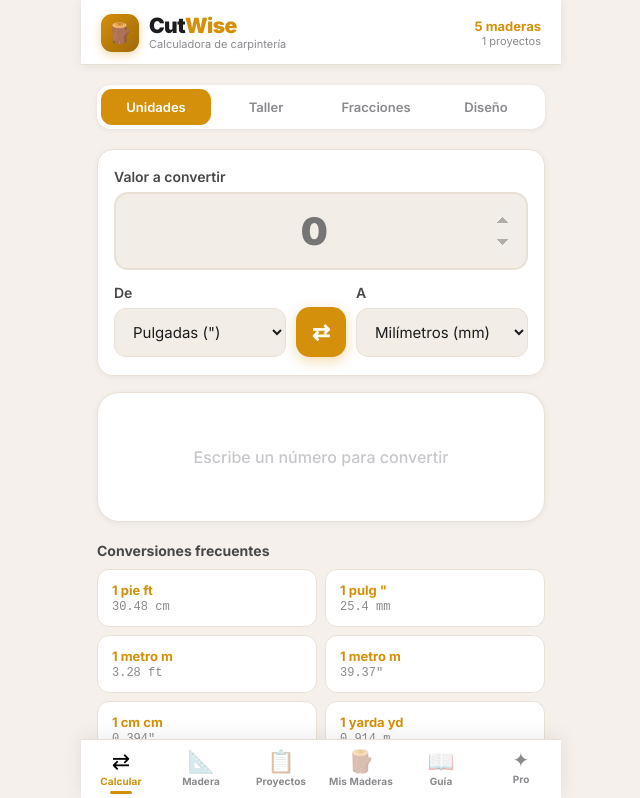
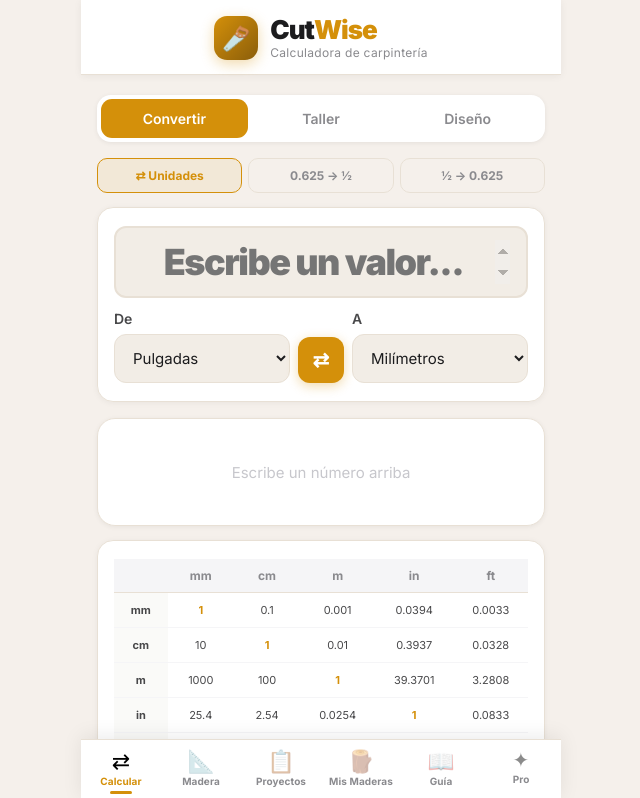
Before and after one commit to viniciomelendez-coder/cutwise, a React (Vite) app: page / in a window 1280 px wide. Shown: the top 798 px of the page, without its empty margins (319-959 px from the left). Built offline with nearby package versions, Linux system fonts and the light colour scheme; a web font is replaced by a local one.

Commit message:
Update App.jsx

```diff
--- a/src/App.jsx
+++ b/src/App.jsx
@@ -220,24 +220,30 @@ export default function App(){
       <style>{G}</style>
 
       {/* CABECERA */}
-      <div style={{background:tab==="pro"?"#111120":C.white,padding:"14px 20px 12px",borderBottom:`1px solid ${tab==="pro"?"rgba(255,255,255,0.08)":C.border}`,position:"sticky",top:0,zIndex:20,boxShadow:"0 1px 10px rgba(0,0,0,0.07)",transition:"background .3s"}}>
-        <div style={{display:"flex",justifyContent:"space-between",alignItems:"center"}}>
-          <div style={{display:"flex",alignItems:"center",gap:10}}>
-            <div style={{width:38,height:38,borderRadius:11,background:`linear-gradient(135deg,${C.amber},#A06808)`,display:"flex",alignItems:"center",justifyContent:"center",fontSize:20,boxShadow:`0 3px 10px ${C.amber}55`}}>🪵</div>
+      {tab==="calc"?(
+        /* Header completo solo en pantalla principal */
+        <div style={{background:C.white,padding:"16px 20px 14px",borderBottom:`1px solid ${C.border}`,position:"sticky",top:0,zIndex:20,boxShadow:"0 1px 8px rgba(0,0,0,0.06)"}}>
+          <div style={{display:"flex",alignItems:"center",justifyContent:"center",gap:12}}>
+            {/* Logo con sierra */}
+            <div style={{width:44,height:44,borderRadius:13,background:`linear-gradient(135deg,${C.amber},#8B5E0A)`,display:"flex",alignItems:"center",justifyContent:"center",fontSize:24,boxShadow:`0 4px 14px ${C.amber}55`,flexShrink:0}}>🪚</div>
             <div>
-              <div style={{fontSize:21,fontWeight:900,letterSpacing:-.6,lineHeight:1,color:tab==="pro"?C.proText:C.ink1}}>
+              <div style={{fontSize:26,fontWeight:900,letterSpacing:-1,lineHeight:1,color:C.ink1}}>
                 Cut<span style={{color:C.amber}}>Wise</span>
-                {tab==="pro"&&<span style={{marginLeft:8,fontSize:12,background:"rgba(232,193,77,0.2)",border:"1px solid rgba(232,193,77,0.4)",borderRadius:6,padding:"2px 8px",color:C.proGold,fontWeight:800,verticalAlign:"middle"}}>PRO</span>}
-              </div>
-              <div style={{fontSize:11,color:tab==="pro"?"#555":C.ink3,marginTop:1}}>Calculadora de carpintería</div>
-            </div>
-          </div>
-          <div style={{textAlign:"right"}}>
-            <div style={{fontSize:13,fontWeight:700,color:C.amber}}>{catalog.length} maderas</div>
-            <div style={{fontSize:11,color:tab==="pro"?"#555":C.ink3}}>{projects.length} proyectos</div>
-          </div>
-        </div>
-      </div>
+              </div>
+              <div style={{fontSize:12,color:C.ink3,marginTop:2,letterSpacing:.3}}>Calculadora de carpintería</div>
+            </div>
+          </div>
+        </div>
+      ):(
+        /* Header mínimo en otras secciones */
+        <div style={{background:tab==="pro"?"#111120":C.white,padding:"10px 16px 9px",borderBottom:`1px solid ${tab==="pro"?"rgba(255,255,255,0.06)":C.border}`,position:"sticky",top:0,zIndex:20,boxShadow:"0 1px 6px rgba(0,0,0,0.05)",transition:"background .3s",display:"flex",alignItems:"center",gap:8}}>
+          <div style={{width:28,height:28,borderRadius:8,background:`linear-gradient(135deg,${C.amber},#8B5E0A)`,display:"flex",alignItems:"center",justifyContent:"center",fontSize:15}}>🪚</div>
+          <span style={{fontSize:17,fontWeight:800,letterSpacing:-.4,color:tab==="pro"?C.proText:C.ink1}}>
+            Cut<span style={{color:C.amber}}>Wise</span>
+            {tab==="pro"&&<span style={{marginLeft:8,fontSize:11,background:"rgba(232,193,77,0.2)",border:"1px solid rgba(232,193,77,0.4)",borderRadius:6,padding:"2px 7px",color:C.proGold,fontWeight:800,verticalAlign:"middle"}}>PRO</span>}
+          </span>
+        </div>
+      )}
 
       {/* CONTENIDO */}
       <div style={{flex:1,padding:"20px 16px 104px",overflowY:"auto"}} key={tab} className="up">
@@ -268,91 +274,169 @@ export default function App(){
 }
 
 // ═══════════════════════════════════════════════════════════
-//  CALCULAR — Modo Unidades + Modo Taller + Fracciones + Diseño
+// ═══════════════════════════════════════════════════════════
+//  CALCULAR — Convertir + Taller + Diseño
 // ═══════════════════════════════════════════════════════════
 function CalcTab(){
-  const[mode,setMode]=useState("units");
+  const[mode,setMode]=useState("convert");
   return(
     <div>
-      <div style={{display:"flex",background:C.white,borderRadius:14,padding:4,marginBottom:20,boxShadow:"0 1px 5px rgba(0,0,0,0.07)"}}>
-        {[["units","Unidades"],["workshop","Taller"],["frac","Fracciones"],["tools","Diseño"]].map(([k,l])=>(
-          <button key={k} onClick={()=>setMode(k)} style={{flex:1,padding:"10px 4px",borderRadius:11,border:"none",fontSize:13,fontWeight:600,background:mode===k?C.amber:"transparent",color:mode===k?C.white:C.ink3,transition:"all .2s"}}>{l}</button>
+      <div style={{display:"flex",background:C.white,borderRadius:14,padding:4,marginBottom:16,boxShadow:"0 1px 5px rgba(0,0,0,0.07)"}}>
+        {[["convert","Convertir"],["workshop","Taller"],["tools","Diseño"]].map(([k,l])=>(
+          <button key={k} onClick={()=>setMode(k)} style={{flex:1,padding:"11px 4px",borderRadius:11,border:"none",fontSize:14,fontWeight:600,background:mode===k?C.amber:"transparent",color:mode===k?C.white:C.ink3,transition:"all .2s",cursor:"pointer"}}>{l}</button>
         ))}
       </div>
-      {mode==="units"    &&<UnitConverter/>}
-      {mode==="workshop" &&<WorkshopMode/>}
-      {mode==="frac"     &&<FracConverter/>}
-      {mode==="tools"    &&<DesignTools/>}
+      {mode==="convert"  && <CombinedConverter/>}
+      {mode==="workshop" && <WorkshopMode/>}
+      {mode==="tools"    && <DesignTools/>}
     </div>
   );
 }
 
-// ── Conversor de unidades ────────────────────────────────────
-function UnitConverter(){
+// ── CONVERSOR COMBINADO: Unidades + Fracciones ───────────────
+function CombinedConverter(){
+  const[sub,setSub]=useState("units");
+  // Unidades
   const[val,setVal]=useState("");
   const[from,setFrom]=useState("in");
   const[to,setTo]=useState("mm");
   const num=parseFloat(val);
   const res=!isNaN(num)&&val!==""?cvt(num,from,to):null;
   function swap(){setFrom(to);setTo(from);if(res!==null)setVal(fmt(res));}
+  // Decimal → Fracción
+  const[dec,setDec]=useState("0.625");
+  const[den,setDen]=useState(16);
+  const decV=parseFloat(dec)||0;
+  // Fracción → Decimal
+  const[fw,setFw]=useState(0);
+  const[fn,setFn]=useState(5);
+  const[fd,setFd]=useState(8);
+  const fracV=fw+fn/(fd||1);
+
   return(
     <div>
-      <div style={K.card}>
-        <FL>Valor a convertir</FL>
-        <input type="number" inputMode="decimal" value={val} onChange={e=>setVal(e.target.value)} placeholder="0"
-          style={{width:"100%",fontSize:38,fontWeight:900,letterSpacing:-1.5,padding:"14px 16px",borderRadius:14,border:`2px solid ${C.border}`,background:C.field,color:C.ink1,textAlign:"center"}}/>
-        <div style={{display:"flex",gap:10,alignItems:"flex-end",marginTop:14}}>
-          <div style={{flex:1}}><FL>De</FL><select value={from} onChange={e=>setFrom(e.target.value)} style={K.sel}>{UNITS.map(u=><option key={u} value={u}>{UL[u]} ({US[u]})</option>)}</select></div>
-          <button onClick={swap} style={{width:50,height:50,borderRadius:14,background:C.amber,border:"none",fontSize:22,color:C.white,fontWeight:700,flexShrink:0,boxShadow:`0 4px 14px ${C.amber}55`,cursor:"pointer"}}>⇄</button>
-          <div style={{flex:1}}><FL>A</FL><select value={to} onChange={e=>setTo(e.target.value)} style={K.sel}>{UNITS.map(u=><option key={u} value={u}>{UL[u]} ({US[u]})</option>)}</select></div>
-        </div>
-      </div>
-      <ResultBox res={res} from={from} to={to} val={val}/>
-      <STitle>Conversiones frecuentes</STitle>
-      <div style={{display:"grid",gridTemplateColumns:"1fr 1fr",gap:8,marginBottom:24}}>
-        {[["1 pie","ft","cm","30.48 cm"],["1 pulg","in","mm","25.4 mm"],["1 metro","m","ft","3.28 ft"],["1 metro","m","in","39.37\""],["1 cm","cm","in","0.394\""],["1 yarda","yd","m","0.914 m"]].map(([l,f,t,h])=>(
-          <button key={l+t} onClick={()=>{setVal("1");setFrom(f);setTo(t);}} style={{padding:"12px 14px",background:C.white,borderRadius:12,border:`1px solid ${C.border}`,textAlign:"left",cursor:"pointer"}}>
-            <div style={{fontSize:13,fontWeight:700,color:C.amber}}>{l} {US[f]}</div>
-            <div style={{fontSize:12,color:C.ink3,marginTop:2,fontFamily:"monospace"}}>{h}</div>
-          </button>
+      {/* Sub-selector */}
+      <div style={{display:"flex",gap:6,marginBottom:14}}>
+        {[["units","⇄ Unidades"],["dec2frac","0.625 → ½"],["frac2dec","½ → 0.625"]].map(([k,l])=>(
+          <button key={k} onClick={()=>setSub(k)} style={{flex:1,padding:"9px 4px",borderRadius:10,border:`1.5px solid ${sub===k?C.amber:C.border}`,background:sub===k?`${C.amber}15`:"transparent",color:sub===k?C.amber:C.ink3,fontSize:12,fontWeight:700,cursor:"pointer"}}>{l}</button>
         ))}
       </div>
-      <STitle>Tabla de equivalencias</STitle>
-      <div style={K.card}>
-        <div style={{overflowX:"auto"}}>
-          <table style={{width:"100%",borderCollapse:"collapse",fontSize:13}}>
-            <thead><tr><th style={K.th}></th>{["mm","cm","m","in","ft"].map(u=><th key={u} style={K.th}>{u}</th>)}</tr></thead>
-            <tbody>{["mm","cm","m","in","ft"].map(f=>(
-              <tr key={f}>
-                <td style={{...K.td,fontWeight:700,color:C.ink2,background:"#FAFAF8"}}>{f}</td>
-                {["mm","cm","m","in","ft"].map(t=>(
-                  <td key={t} style={{...K.td,...(f===t?{color:C.amber,fontWeight:700}:{})}} onClick={()=>{setVal("1");setFrom(f);setTo(t);}}>
-                    {f===t?"1":fmt(cvt(1,f,t),4)}
-                  </td>
-                ))}
-              </tr>
-            ))}</tbody>
-          </table>
-        </div>
-        <Hint>Toca cualquier celda para cargarla en el convertidor</Hint>
-      </div>
-    </div>
-  );
-}
-
-function ResultBox({res,from,to,val}){
-  return(
-    <div style={{background:res!==null?`linear-gradient(135deg,${C.amber},#A06808)`:C.white,borderRadius:22,padding:"26px 24px",textAlign:"center",marginBottom:20,boxShadow:res!==null?`0 8px 28px ${C.amber}44`:"0 1px 6px rgba(0,0,0,0.06)",border:res!==null?"none":`1px solid ${C.border}`,minHeight:130,display:"flex",flexDirection:"column",alignItems:"center",justifyContent:"center"}}>
-      {res!==null?(
-        <>
-          <div style={{fontSize:13,fontWeight:600,color:"rgba(255,255,255,.7)",marginBottom:6}}>{val} {US[from]} =</div>
-          <div style={{fontSize:54,fontWeight:900,color:C.white,letterSpacing:-2,lineHeight:1}}>{fmt(res,5)}</div>
-          <div style={{fontSize:20,fontWeight:600,color:"rgba(255,255,255,.8)",marginTop:5}}>{UL[to]}</div>
-          {to==="in"&&<div style={{fontSize:14,color:"rgba(255,255,255,.75)",marginTop:8}}>≈ {toFrac(res,16)} · {toFrac(res,32)}</div>}
-          {from==="in"&&to==="mm"&&<div style={{fontSize:13,color:"rgba(255,255,255,.65)",marginTop:4}}>{fmt(res/25.4,6)}" decimal</div>}
-        </>
-      ):(
-        <div style={{fontSize:16,color:C.ink4,fontWeight:500}}>Escribe un número para convertir</div>
+
+      {/* ── UNIDADES ── */}
+      {sub==="units"&&(
+        <div>
+          <div style={K.card}>
+            <input type="number" inputMode="decimal" value={val} onChange={e=>setVal(e.target.value)} placeholder="Escribe un valor..."
+              style={{width:"100%",fontSize:36,fontWeight:900,letterSpacing:-1.5,padding:"12px 16px",borderRadius:12,border:`2px solid ${C.border}`,background:C.field,color:C.ink1,textAlign:"center",marginBottom:12}}/>
+            <div style={{display:"flex",gap:8,alignItems:"flex-end"}}>
+              <div style={{flex:1}}><FL>De</FL><select value={from} onChange={e=>setFrom(e.target.value)} style={K.sel}>{UNITS.map(u=><option key={u} value={u}>{UL[u]}</option>)}</select></div>
+              <button onClick={swap} style={{width:46,height:46,borderRadius:12,background:C.amber,border:"none",fontSize:20,color:C.white,fontWeight:700,flexShrink:0,boxShadow:`0 3px 12px ${C.amber}55`,cursor:"pointer"}}>⇄</button>
+              <div style={{flex:1}}><FL>A</FL><select value={to} onChange={e=>setTo(e.target.value)} style={K.sel}>{UNITS.map(u=><option key={u} value={u}>{UL[u]}</option>)}</select></div>
+            </div>
+          </div>
+          <div style={{background:res!==null?`linear-gradient(135deg,${C.amber},#A06808)`:C.white,borderRadius:18,padding:"20px 22px",textAlign:"center",marginBottom:14,boxShadow:res!==null?`0 6px 24px ${C.amber}44`:"0 1px 5px rgba(0,0,0,0.06)",border:res!==null?"none":`1px solid ${C.border}`,minHeight:108,display:"flex",flexDirection:"column",alignItems:"center",justifyContent:"center"}}>
+            {res!==null?(
+              <>
+                <div style={{fontSize:12,color:"rgba(255,255,255,.7)",marginBottom:4}}>{val} {US[from]} =</div>
+                <div style={{fontSize:48,fontWeight:900,color:C.white,letterSpacing:-2,lineHeight:1}}>{fmt(res,5)}</div>
+                <div style={{fontSize:17,color:"rgba(255,255,255,.8)",marginTop:4}}>{UL[to]}</div>
+                {to==="in"&&<div style={{fontSize:13,color:"rgba(255,255,255,.75)",marginTop:6}}>≈ {toFrac(res,16)} · {toFrac(res,32)}</div>}
+                {from==="in"&&to==="mm"&&<div style={{fontSize:12,color:"rgba(255,255,255,.65)",marginTop:4}}>{fmt(res/25.4,6)}" decimal</div>}
+              </>
+            ):(
+              <div style={{fontSize:15,color:C.ink4}}>Escribe un número arriba</div>
+            )}
+          </div>
+          <div style={K.card}>
+            <div style={{overflowX:"auto"}}>
+              <table style={{width:"100%",borderCollapse:"collapse",fontSize:12}}>
+                <thead><tr><th style={K.th}></th>{["mm","cm","m","in","ft"].map(u=><th key={u} style={K.th}>{u}</th>)}</tr></thead>
+                <tbody>{["mm","cm","m","in","ft"].map(f=>(
+                  <tr key={f}>
+                    <td style={{...K.td,fontWeight:700,color:C.ink2,background:"#FAFAF8",fontSize:11}}>{f}</td>
+                    {["mm","cm","m","in","ft"].map(t=>(
+                      <td key={t} style={{...K.td,fontSize:11,...(f===t?{color:C.amber,fontWeight:700}:{})}} onClick={()=>{setVal("1");setFrom(f);setTo(t);}}>
+                        {f===t?"1":fmt(cvt(1,f,t),4)}
+                      </td>
+                    ))}
+                  </tr>
+                ))}</tbody>
+              </table>
+            </div>
+            <Hint>Toca una celda para cargarla arriba</Hint>
+          </div>
+        </div>
+      )}
+
+      {/* ── DECIMAL → FRACCIÓN ── */}
+      {sub==="dec2frac"&&(
+        <div>
+          <div style={K.card}>
+            <FL>Pulgadas en decimal</FL>
+            <input type="number" inputMode="decimal" value={dec} onChange={e=>setDec(e.target.value)} step=".001"
+              style={{width:"100%",fontSize:36,fontWeight:900,letterSpacing:-1.5,padding:"12px 16px",borderRadius:12,border:`2px solid ${C.border}`,background:C.field,color:C.ink1,textAlign:"center",marginBottom:14}}/>
+            <FL>Precisión</FL>
+            <div style={{display:"flex",gap:6,flexWrap:"wrap"}}>
+              {[2,4,8,16,32,64].map(d2=>(
+                <button key={d2} onClick={()=>setDen(d2)} style={{flex:1,minWidth:46,padding:"10px 4px",borderRadius:10,border:`1.5px solid ${den===d2?C.amber:C.border}`,background:den===d2?`${C.amber}18`:"transparent",color:den===d2?C.amber:C.ink3,fontSize:13,fontWeight:700,cursor:"pointer"}}>1/{d2}</button>
+              ))}
+            </div>
+          </div>
+          <div style={{background:`linear-gradient(135deg,${C.amber},#A06808)`,borderRadius:18,padding:"22px",textAlign:"center",marginBottom:14,boxShadow:`0 6px 22px ${C.amber}44`}}>
+            <div style={{fontSize:12,color:"rgba(255,255,255,.7)",marginBottom:4}}>{dec}" =</div>
+            <div style={{fontSize:48,fontWeight:900,color:C.white,letterSpacing:-1,lineHeight:1}}>{toFrac(decV,den)}</div>
+            <div style={{fontSize:14,color:"rgba(255,255,255,.75)",marginTop:8}}>{(decV*25.4).toFixed(3)} mm · {(decV*2.54).toFixed(4)} cm</div>
+          </div>
+          <STitle>Tabla 1/64" — toca para cargar</STitle>
+          <div style={K.card}>
+            <div style={{display:"grid",gridTemplateColumns:"1fr 1fr",gap:2,maxHeight:260,overflowY:"auto"}}>
+              {Array.from({length:64},(_,i)=>i+1).map(num=>{
+                const v=num/64,g=gcd(num,64),common=num%2===0;
+                return(
+                  <div key={num} onClick={()=>setDec(String(parseFloat(v.toFixed(6))))}
+                    style={{display:"flex",justifyContent:"space-between",alignItems:"center",padding:"4px 8px",borderRadius:6,cursor:"pointer",
+                      background:num===32?`${C.amber}18`:common?`${C.amber}08`:"transparent",
+                      borderLeft:`3px solid ${num===32?C.amber:common?C.amber+"44":"transparent"}`}}>
+                    <span style={{fontFamily:"monospace",fontSize:11,fontWeight:common?700:400,color:C.amber,minWidth:40}}>{num===64?`1"`:num/g+"/"+64/g+'"'}</span>
+                    <span style={{fontFamily:"monospace",fontSize:10,color:C.ink3}}>{v.toFixed(4)}"</span>
+                    <span style={{fontFamily:"monospace",fontSize:10,color:C.blue}}>{(v*25.4).toFixed(1)}mm</span>
+                  </div>
+                );
+              })}
+            </div>
+          </div>
+        </div>
+      )}
+
+      {/* ── FRACCIÓN → DECIMAL ── */}
+      {sub==="frac2dec"&&(
+        <div>
+          <div style={K.card}>
+            <FL>Número entero (opcional)</FL>
+            <input type="number" inputMode="numeric" value={fw} onChange={e=>setFw(+e.target.value||0)} min={0}
+              style={{...K.inp,fontSize:22,fontWeight:700,textAlign:"center",marginBottom:16}}/>
+            <div style={{display:"flex",gap:10,alignItems:"flex-end"}}>
+              <div style={{flex:1}}><FL>Numerador</FL>
+                <input type="number" inputMode="numeric" value={fn} onChange={e=>setFn(+e.target.value||0)}
+                  style={{...K.inp,fontSize:28,fontWeight:800,textAlign:"center"}}/>
+              </div>
+              <span style={{fontSize:36,color:C.amber,paddingBottom:10,lineHeight:1,fontWeight:900}}>/</span>
+              <div style={{flex:1}}><FL>Denominador</FL>
+                <input type="number" inputMode="numeric" value={fd} onChange={e=>setFd(+e.target.value||1)}
+                  style={{...K.inp,fontSize:28,fontWeight:800,textAlign:"center"}}/>
+              </div>
+            </div>
+          </div>
+          <div style={{background:`linear-gradient(135deg,${C.amber},#A06808)`,borderRadius:18,padding:"22px",textAlign:"center",boxShadow:`0 6px 22px ${C.amber}44`}}>
+            <div style={{fontSize:13,color:"rgba(255,255,255,.7)",marginBottom:4}}>
+              {fw>0?`${fw} `:""}{fn}/{fd}" =
+            </div>
+            <div style={{fontSize:52,fontWeight:900,color:C.white,letterSpacing:-2,lineHeight:1}}>{fracV.toFixed(5)}"</div>
+            <div style={{fontSize:14,color:"rgba(255,255,255,.75)",marginTop:8}}>
+              {(fracV*25.4).toFixed(3)} mm · {(fracV*2.54).toFixed(4)} cm
+            </div>
+          </div>
+        </div>
       )}
     </div>
   );
@@ -693,68 +777,6 @@ function WorkshopMode(){
 }
 
 // ── FRACCIONES ───────────────────────────────────────────────
-function FracConverter(){
-  const[dec,setDec]=useState("0.625");
-  const[den,setDen]=useState(16);
-  const[w,setW]=useState(0);
-  const[n,setN]=useState(5);
-  const[d,setD]=useState(8);
-  const[fa,setFa]=useState("3/4");
-  const[fb,setFb]=useState("1/8");
-  const decV=parseFloat(dec)||0;
-  const fracV=w+n/(d||1);
-  const sumV=parseFrac(fa)+parseFrac(fb);
-  return(
-    <div>
-      <div style={{display:"grid",gridTemplateColumns:"1fr 1fr",gap:12,marginBottom:12}}>
-        <div style={K.card}>
-          <CL>Decimal → Fracción</CL>
-          <FL>Pulgadas decimales</FL>
-          <input type="number" inputMode="decimal" value={dec} onChange={e=>setDec(e.target.value)} step=".001" style={{...K.inp,marginBottom:12}}/>
-          <FL>Precisión</FL>
-          <select value={den} onChange={e=>setDen(+e.target.value)} style={K.sel}>{[2,4,8,16,32,64].map(d2=><option key={d2} value={d2}>1/{d2}"</option>)}</select>
-          <MR top={toFrac(decV,den)} bot={`${(decV*25.4).toFixed(3)} mm`}/>
-        </div>
-        <div style={K.card}>
-          <CL>Fracción → Decimal</CL>
-          <FL>Entero</FL>
-          <input type="number" inputMode="numeric" value={w} onChange={e=>setW(+e.target.value||0)} min={0} style={{...K.inp,marginBottom:12}}/>
-          <div style={{display:"flex",gap:6,alignItems:"flex-end"}}>
-            <div style={{flex:1}}><FL>Num</FL><input type="number" inputMode="numeric" value={n} onChange={e=>setN(+e.target.value||0)} style={K.inp}/></div>
-            <span style={{fontSize:28,color:C.amber,paddingBottom:10,lineHeight:1}}>/</span>
-            <div style={{flex:1}}><FL>Den</FL><input type="number" inputMode="numeric" value={d} onChange={e=>setD(+e.target.value||1)} style={K.inp}/></div>
-          </div>
-          <MR top={`${fracV.toFixed(5)}"`} bot={`${(fracV*25.4).toFixed(3)} mm`}/>
-        </div>
-      </div>
-      <div style={K.card}>
-        <CL>Sumar fracciones</CL>
-        <div style={{display:"flex",gap:10,alignItems:"flex-end"}}>
-          <div style={{flex:1}}><FL>Primera (ej: 3/4)</FL><input value={fa} onChange={e=>setFa(e.target.value)} placeholder="3/4" style={K.inp}/></div>
-          <span style={{fontSize:24,color:C.amber,paddingBottom:10,fontWeight:700}}>+</span>
-          <div style={{flex:1}}><FL>Segunda (ej: 1/8)</FL><input value={fb} onChange={e=>setFb(e.target.value)} placeholder="1/8" style={K.inp}/></div>
-        </div>
-        <MR top={toFrac(sumV,16)} bot={`${sumV.toFixed(5)}" · ${(sumV*25.4).toFixed(2)} mm`}/>
-      </div>
-      <STitle>Tabla completa 1/64"</STitle>
-      <div style={K.card}>
-        <div style={{display:"grid",gridTemplateColumns:"1fr 1fr",gap:2}}>
-          {Array.from({length:64},(_,i)=>i+1).map(num=>{
-            const v=num/64,g=gcd(num,64),common=num%2===0;
-            return(
-              <div key={num} style={{display:"flex",justifyContent:"space-between",alignItems:"center",padding:"5px 8px",borderRadius:7,background:num===32?`${C.amber}18`:common?`${C.amber}08`:"transparent",borderLeft:`3px solid ${num===32?C.amber:common?C.amber+"44":"transparent"}`}}>
-                <span style={{fontFamily:"monospace",fontSize:12,fontWeight:common?700:400,color:C.amber,minWidth:44}}>{num===64?`1"`:num/g+"/"+64/g+'"'}</span>
-                <span style={{fontFamily:"monospace",fontSize:10,color:C.ink3}}>{v.toFixed(4)}"</span>
-                <span style={{fontFamily:"monospace",fontSize:10,color:C.blue}}>{(v*25.4).toFixed(2)}mm</span>
-              </div>
-            );
-          })}
-        </div>
-      </div>
-    </div>
-  );
-}
-
 // ── DISEÑO ───────────────────────────────────────────────────
 function DesignTools(){
   const[tool,setTool]=useState("spacing");
```
